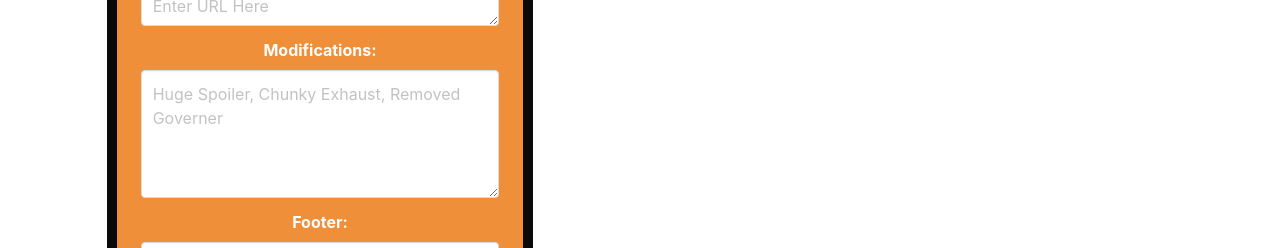
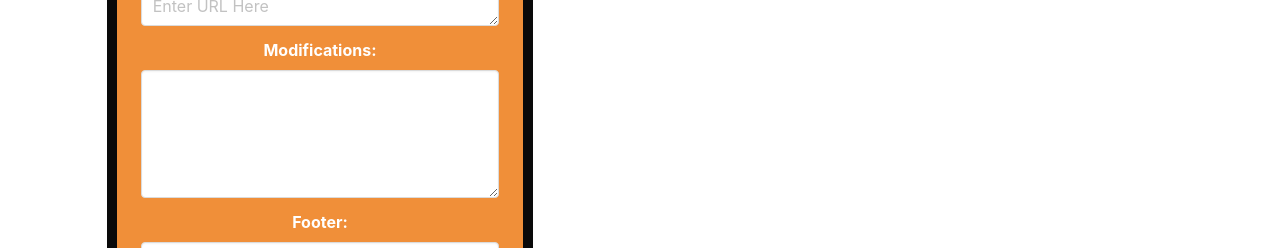
Before and after one commit to mrtbird539/DTMC, a React (Create React App) app in the folder client/: page /myGarage in a window 1280 px wide. Shown: the part 645-893 px from the top of the page. Built offline with nearby package versions, Linux system fonts and the light colour scheme.

Commit message:
changed class name

```diff
--- a/client/src/components/editCard.tsx
+++ b/client/src/components/editCard.tsx
@@ -35,7 +35,7 @@ export const EditCard = (props: any) => {
                         <div className="card-back-color field">
                             <label className="has-text-white label">Modifications:</label>
                             <div className="has-text-white control">
-                                <textarea className="textarea" id="description" placeholder={props.mods} name="description"></textarea>
+                                <textarea className="textarea" id="description" placeholder={props.modList} name="description"></textarea>
                             </div>
                         </div>
 
```
